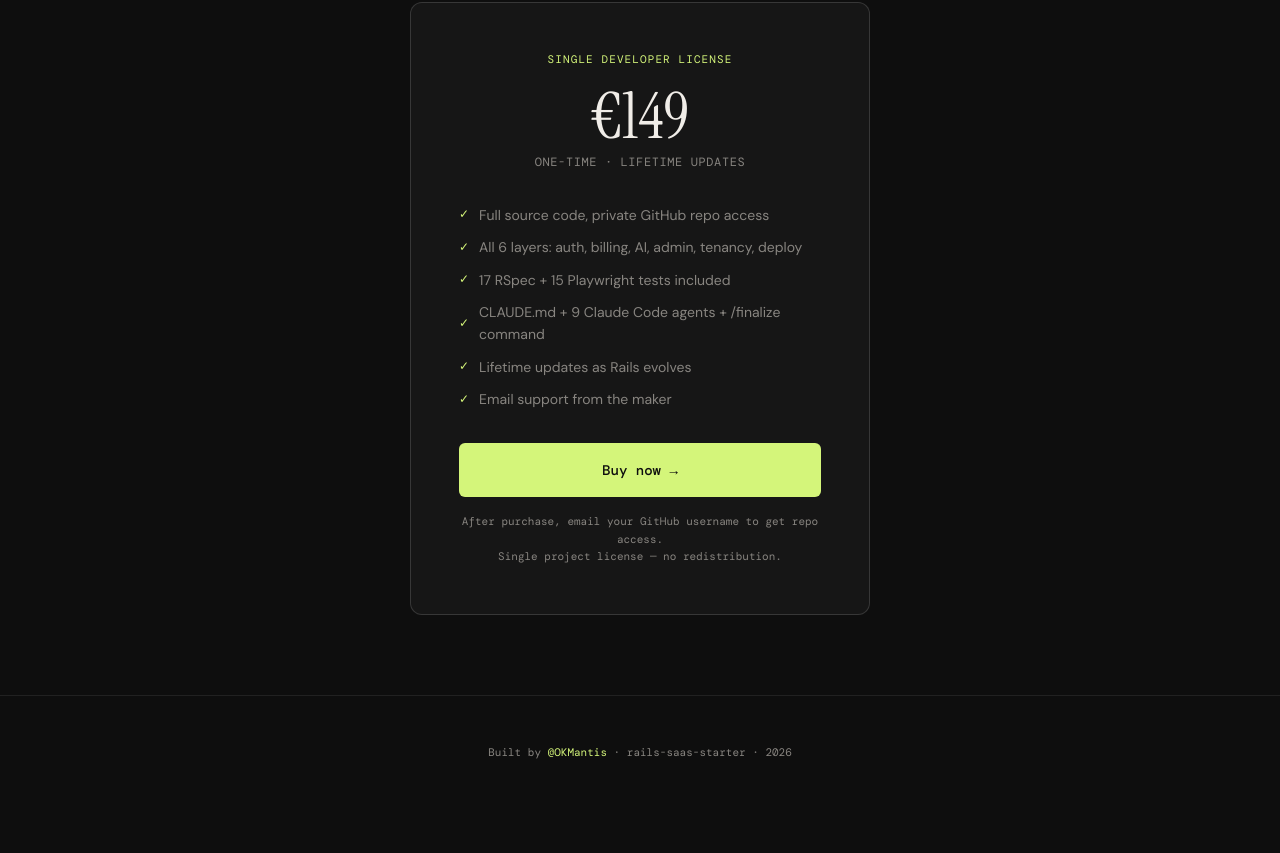
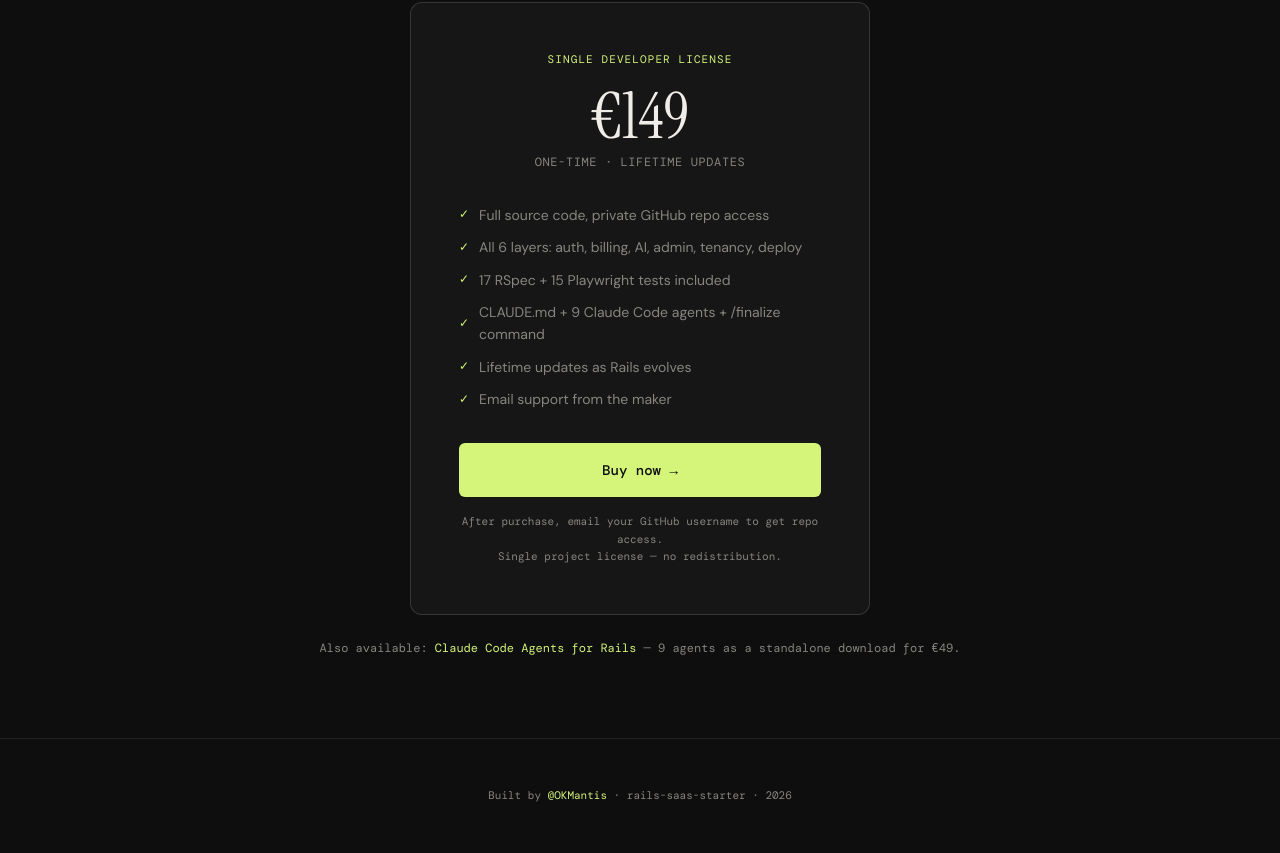
Before and after one commit to OKMantis/rails-saas-starter-site, a plain HTML site: page index.html in a window 1280 px wide. Shown: the part 5175-6028 px from the top of the page. Before the commit the page ends 5984 px from the top, so only its background shows below. Drawn offline with nearby package versions, Linux system fonts and the light colour scheme; a web font is replaced by a local one.

Commit message:
Add agents standalone product upsell to pricing section

```diff
--- a/index.html
+++ b/index.html
@@ -608,6 +608,14 @@
     background: rgba(212,245,122,0.04);
   }
 
+  .upsell-note {
+    text-align: center;
+    margin-top: 1.5rem;
+    font-family: var(--mono);
+    font-size: 12px;
+    color: var(--muted);
+  }
+
   .value-line {
     font-size: 1rem;
     color: var(--muted);
@@ -866,6 +874,10 @@
       Single project license — no redistribution.
     </p>
   </div>
+
+  <p class="upsell-note">
+    Also available: <a href="https://6742626972499.gumroad.com/l/gbqtzu" style="color: var(--accent)">Claude Code Agents for Rails</a> — 9 agents as a standalone download for €49.
+  </p>
 </section>
 
 <footer>
```
